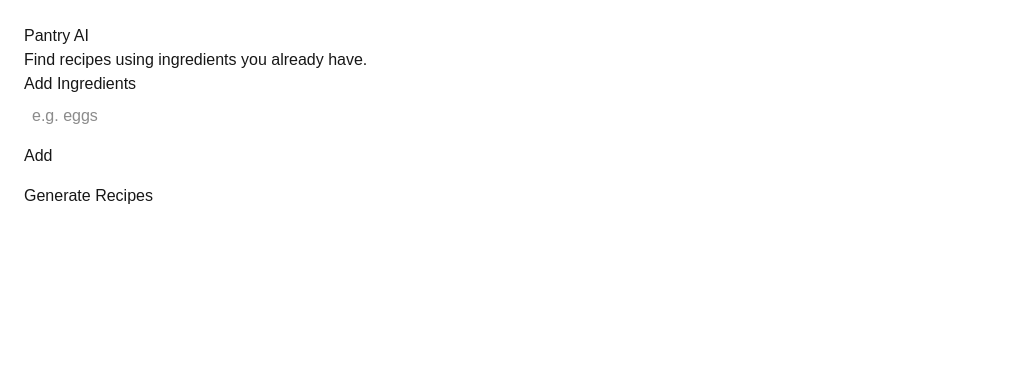
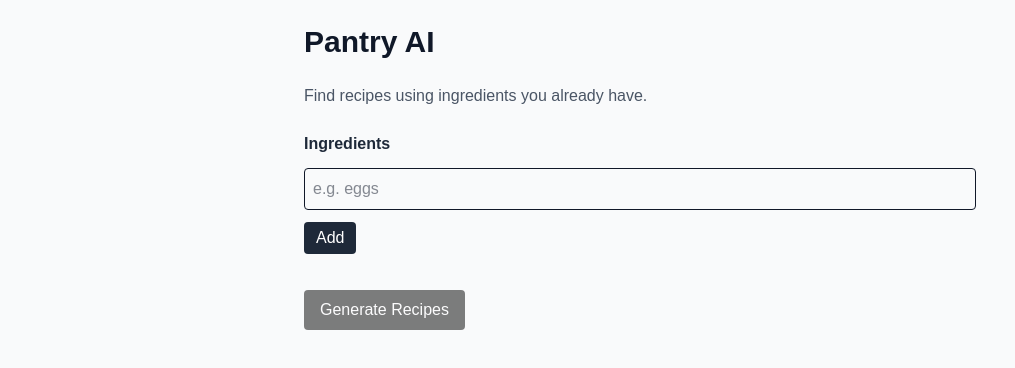
Before and after one commit to UtkarshK95/pantry-ai, a Next.js app: page / in a window 1280 px wide. Shown: the top 368 px of the page, without its empty margins (0-1015 px from the left). Built offline with nearby package versions, Linux system fonts and the light colour scheme.

Commit message:
Polish UI with Tailwind styling

```diff
--- a/src/app/page.tsx
+++ b/src/app/page.tsx
@@ -36,30 +36,32 @@ export default function Home() {
   };
 
   return (
-    <main style={{ padding: 24 }}>
-      <h1>Pantry AI</h1>
-      <p>Find recipes using ingredients you already have.</p>
+    <main className="min-h-screen bg-gray-50 p-6 text-gray-900">
+      <div className="mx-auto max-w-2xl space-y-6">
+        <h1 className="text-3xl font-bold text-gray-900">Pantry AI</h1>
+
+        <p className="text-gray-600">
+          Find recipes using ingredients you already have.
+        </p>
 
         <IngredientInput onChange={setIngredients} />
 
         <button
           onClick={generateRecipes}
           disabled={ingredients.length === 0 || loading}
+          className="rounded bg-black px-4 py-2 text-white disabled:opacity-50"
         >
           {loading ? "Generating..." : "Generate Recipes"}
         </button>
 
-      {error && <p style={{ color: "red" }}>{error}</p>}
+        {error && <p className="text-red-500">{error}</p>}
 
-      {recipes.length > 0 && (
-        <section style={{ marginTop: 24 }}>
-          <h2>Recipes</h2>
-
+        <section className="space-y-4">
           {recipes.map((recipe) => (
             <RecipeCard key={recipe.id} recipe={recipe} />
           ))}
         </section>
-      )}
+      </div>
     </main>
   );
 }
--- a/src/components/IngredientInput.tsx
+++ b/src/components/IngredientInput.tsx
@@ -26,22 +26,25 @@ export default function IngredientInput({ onChange }: Props) {
   };
 
   return (
-    <div style={{ maxWidth: 400 }}>
-      <h2>Add Ingredients</h2>
+    <div className="space-y-3">
+      <h2 className="font-semibold text-gray-800">Ingredients</h2>
 
       <input
         type="text"
         value={input}
         onChange={(e) => setInput(e.target.value)}
         placeholder="e.g. eggs"
-        style={{ padding: 8, width: "100%" }}
+        className="w-full rounded border p-2"
       />
 
-      <button onClick={addIngredient} style={{ marginTop: 8 }}>
+      <button
+        onClick={addIngredient}
+        className="rounded bg-gray-800 px-3 py-1 text-white"
+      >
         Add
       </button>
 
-      <ul style={{ marginTop: 16 }}>
+      <ul className="list-disc pl-5 text-sm text-gray-700">
         {ingredients.map((item, index) => (
           <li key={index}>{item}</li>
         ))}
--- a/src/components/RecipeCard.tsx
+++ b/src/components/RecipeCard.tsx
@@ -6,15 +6,14 @@ type Props = {
 
 export default function RecipeCard({ recipe }: Props) {
   return (
-    <div style={{ border: "1px solid #ddd", padding: 16 }}>
-      <h3>{recipe.name}</h3>
+    <div className="rounded border bg-white p-4 shadow-sm text-gray-900">
+      <h3 className="text-lg font-semibold">{recipe.name}</h3>
 
-      <p>
+      <p className="text-sm text-gray-500">
         ⏱ {recipe.cookingTimeMinutes} mins · 🔥 {recipe.caloriesEstimate} cal
       </p>
 
-      <strong>Steps</strong>
-      <ol>
+      <ol className="mt-2 list-decimal pl-5 text-sm text-gray-800">
         {recipe.steps.map((step, idx) => (
           <li key={idx}>{step}</li>
         ))}
```
Lines whose indentation alone changed are shown as unchanged.
